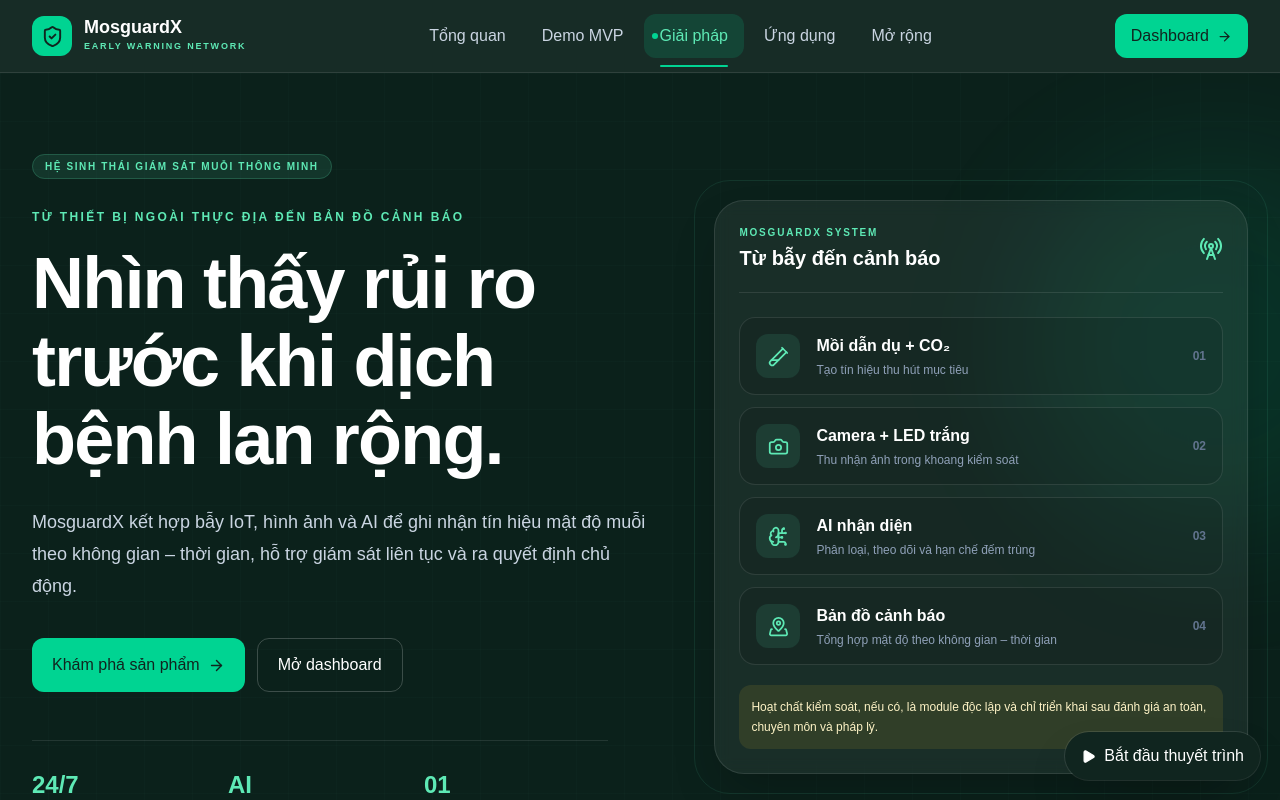
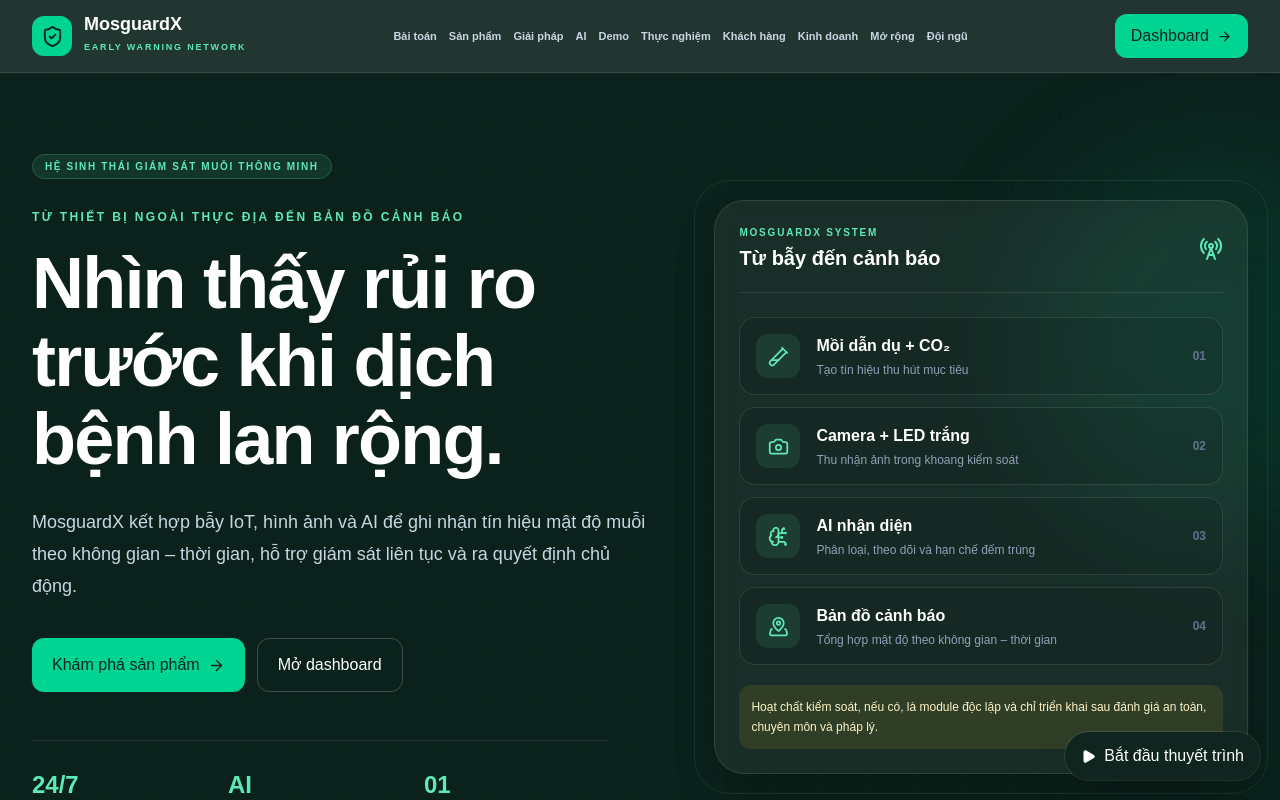
Before and after one commit to quanhaom/mosguardx-platform, a Next.js app: page / in a window 1280 px wide. Shown: the top 800 px of the page. Built offline with nearby package versions, Linux system fonts and the light colour scheme.

Commit message:
feat: add AI inference evidence and reorder landing navigation

```diff
--- a/src/components/layout/public-header.tsx
+++ b/src/components/layout/public-header.tsx
@@ -1,200 +1,61 @@
 "use client";
 
 import Link from "next/link";
-import { usePathname } from "next/navigation";
-import {
-  ArrowRight,
-  Menu,
-  ShieldCheck,
-  X,
-} from "lucide-react";
-import { useEffect, useState } from "react";
+import { ArrowRight, Menu, ShieldCheck, X } from "lucide-react";
+import { useState } from "react";
 
-const landingNavigation = [
-  {
-    href: "/#overview",
-    section: "overview",
-    label: "Tổng quan",
-  },
-  {
-    href: "/#demo",
-    section: "demo",
-    label: "Demo MVP",
-  },
-  {
-    href: "/#solution",
-    section: "solution",
-    label: "Giải pháp",
-  },
-
-  {
-    href: "/#segments",
-    section: "segments",
-    label: "Ứng dụng",
-  },
+const navigation = [
+  { href: "/#problem", label: "Bài toán" },
+  { href: "/#product", label: "Sản phẩm" },
+  { href: "/#solution", label: "Giải pháp" },
+  { href: "/#ai", label: "AI" },
+  { href: "/#demo", label: "Demo" },
+  { href: "/#experiment", label: "Thực nghiệm" },
+  { href: "/#segments", label: "Khách hàng" },
+  { href: "/#business", label: "Kinh doanh" },
+  { href: "/#expansion", label: "Mở rộng" },
+  { href: "/#team", label: "Đội ngũ" },
 ];
 
 export default function PublicHeader() {
-  const pathname = usePathname();
-
-  const [activeSection, setActiveSection] =
-    useState("");
-
-  const [mobileOpen, setMobileOpen] =
-    useState(false);
-
-  useEffect(() => {
-    if (pathname !== "/") {
-      setActiveSection("");
-      return;
-    }
-
-    function updateSectionFromHash() {
-      const hash = window.location.hash.replace("#", "");
-
-      if (hash) {
-        setActiveSection(hash);
-      }
-    }
-
-    updateSectionFromHash();
-
-    const sections = landingNavigation
-      .map((item) =>
-        document.getElementById(item.section),
-      )
-      .filter(
-        (section): section is HTMLElement =>
-          Boolean(section),
-      );
-
-    const observer = new IntersectionObserver(
-      (entries) => {
-        const visibleSections = entries
-          .filter((entry) => entry.isIntersecting)
-          .sort(
-            (first, second) =>
-              second.intersectionRatio -
-              first.intersectionRatio,
-          );
-
-        const currentSection =
-          visibleSections[0]?.target.id;
-
-        if (currentSection) {
-          setActiveSection(currentSection);
-        }
-      },
-      {
-        rootMargin: "-20% 0px -55% 0px",
-        threshold: [0.05, 0.15, 0.3, 0.5],
-      },
-    );
-
-    sections.forEach((section) => {
-      observer.observe(section);
-    });
-
-    window.addEventListener(
-      "hashchange",
-      updateSectionFromHash,
-    );
-
-    return () => {
-      observer.disconnect();
-
-      window.removeEventListener(
-        "hashchange",
-        updateSectionFromHash,
-      );
-    };
-  }, [pathname]);
-
-  function closeMobileMenu() {
-    setMobileOpen(false);
-  }
+  const [mobileOpen, setMobileOpen] = useState(false);
 
   return (
-    <header className="sticky top-0 z-50 border-b border-white/10 bg-[#0b211b]/95 text-white backdrop-blur-xl">
-      <div className="mx-auto flex h-[72px] max-w-7xl items-center justify-between px-5 md:px-8">
+    <header className="sticky top-0 z-50 border-b border-white/10 bg-[#0b211b]/90 text-white backdrop-blur-xl">
+      <div className="mx-auto flex h-[72px] max-w-7xl items-center justify-between gap-4 px-5 md:px-8">
         <Link
-          href="/"
-          onClick={closeMobileMenu}
-          className="flex items-center gap-3"
+          href="/#hero"
+          className="flex shrink-0 items-center gap-3"
+          onClick={() => setMobileOpen(false)}
         >
           <span className="flex h-10 w-10 items-center justify-center rounded-xl bg-emerald-400 text-[#10251f]">
             <ShieldCheck size={23} />
           </span>
 
           <span>
-            <strong className="block text-lg leading-none">
-              MosguardX
-            </strong>
-
-            <small className="mt-1 block text-[9px] font-bold tracking-[0.2em] text-emerald-300">
+            <strong className="block text-lg leading-none">MosguardX</strong>
+            <small className="text-[9px] font-bold tracking-[0.2em] text-emerald-300">
               EARLY WARNING NETWORK
             </small>
           </span>
         </Link>
 
-        <nav className="hidden items-center gap-1 md:flex">
-          {landingNavigation.map((item) => {
-            const active =
-              pathname === "/" &&
-              activeSection === item.section;
-
-            return (
+        <nav
+          aria-label="Điều hướng trang giới thiệu"
+          className="hidden items-center gap-3 text-[11px] font-semibold text-slate-300 xl:flex"
+        >
+          {navigation.map((item) => (
             <Link
-                key={item.section}
+              key={item.href}
               href={item.href}
-                aria-current={
-                  active ? "location" : undefined
-                }
-                className={`relative rounded-xl px-4 py-2.5 text-sm font-semibold transition ${
-                  active
-                    ? "bg-emerald-400/15 text-emerald-300"
-                    : "text-slate-300 hover:bg-white/5 hover:text-white"
-                }`}
+              className="whitespace-nowrap transition hover:text-white"
             >
               {item.label}
-
-                {active && (
-                  <>
-                    <span className="absolute left-2 top-1/2 h-1.5 w-1.5 -translate-y-1/2 rounded-full bg-emerald-400" />
-
-                    <span className="absolute inset-x-4 -bottom-[9px] h-0.5 rounded-full bg-emerald-400" />
-                  </>
-                )}
             </Link>
-            );
-          })}
-
-          <Link
-            href="/expansion"
-            aria-current={
-              pathname.startsWith("/expansion")
-                ? "page"
-                : undefined
-            }
-            className={`relative rounded-xl px-4 py-2.5 text-sm font-semibold transition ${
-              pathname.startsWith("/expansion")
-                ? "bg-emerald-400/15 text-emerald-300"
-                : "text-slate-300 hover:bg-white/5 hover:text-white"
-            }`}
-          >
-            Mở rộng
-
-            {pathname.startsWith("/expansion") && (
-              <>
-                <span className="absolute left-2 top-1/2 h-1.5 w-1.5 -translate-y-1/2 rounded-full bg-emerald-400" />
-
-                <span className="absolute inset-x-4 -bottom-[9px] h-0.5 rounded-full bg-emerald-400" />
-              </>
-            )}
-          </Link>
+          ))}
         </nav>
 
-        <div className="flex items-center gap-2">
+        <div className="flex shrink-0 items-center gap-2">
           <Link
             href="/dashboard"
             className="hidden items-center gap-2 rounded-xl bg-emerald-400 px-4 py-2.5 text-xs font-bold text-[#10251f] transition hover:bg-emerald-300 sm:inline-flex"
@@ -205,91 +66,46 @@
 
           <button
             type="button"
-            aria-label={
-              mobileOpen
-                ? "Đóng menu"
-                : "Mở menu"
-            }
-            className="rounded-xl border border-white/15 p-2.5 text-white md:hidden"
-            onClick={() =>
-              setMobileOpen(
-                (current) => !current,
-              )
-            }
+            aria-label={mobileOpen ? "Đóng menu" : "Mở menu"}
+            aria-expanded={mobileOpen}
+            onClick={() => setMobileOpen((open) => !open)}
+            className="inline-flex h-10 w-10 items-center justify-center rounded-xl border border-white/15 text-slate-200 transition hover:bg-white/10 xl:hidden"
           >
-            {mobileOpen ? (
-              <X size={20} />
-            ) : (
-              <Menu size={20} />
-            )}
+            {mobileOpen ? <X size={20} /> : <Menu size={20} />}
           </button>
         </div>
       </div>
 
       {mobileOpen && (
-        <nav className="border-t border-white/10 bg-[#0b211b] px-5 py-4 md:hidden">
-          <div className="space-y-1">
-            {landingNavigation.map((item) => {
-              const active =
-                pathname === "/" &&
-                activeSection === item.section;
-
-              return (
+        <div className="border-t border-white/10 bg-[#0b211b] px-5 py-4 xl:hidden">
+          <nav
+            aria-label="Điều hướng trang giới thiệu trên thiết bị di động"
+            className="mx-auto grid max-w-7xl grid-cols-2 gap-2 sm:grid-cols-4"
+          >
+            {navigation.map((item, index) => (
               <Link
-                  key={item.section}
+                key={item.href}
                 href={item.href}
-                  onClick={closeMobileMenu}
-                  aria-current={
-                    active
-                      ? "location"
-                      : undefined
-                  }
-                  className={`flex items-center justify-between rounded-xl px-4 py-3 text-sm font-semibold transition ${
-                    active
-                      ? "bg-emerald-400 text-[#10251f]"
-                      : "text-slate-300 hover:bg-white/5 hover:text-white"
-                  }`}
+                onClick={() => setMobileOpen(false)}
+                className="rounded-xl border border-white/10 px-3 py-3 text-sm text-slate-200 transition hover:bg-white/10 hover:text-white"
               >
+                <span className="mr-2 text-[10px] font-bold text-emerald-300">
+                  {String(index + 1).padStart(2, "0")}
+                </span>
                 {item.label}
-
-                  {active && (
-                    <span className="h-2 w-2 rounded-full bg-[#10251f]" />
-                  )}
               </Link>
-              );
-            })}
-
-            <Link
-              href="/expansion"
-              onClick={closeMobileMenu}
-              aria-current={
-                pathname.startsWith("/expansion")
-                  ? "page"
-                  : undefined
-              }
-              className={`flex items-center justify-between rounded-xl px-4 py-3 text-sm font-semibold transition ${
-                pathname.startsWith("/expansion")
-                  ? "bg-emerald-400 text-[#10251f]"
-                  : "text-slate-300 hover:bg-white/5 hover:text-white"
-              }`}
-            >
-              Mở rộng
-
-              {pathname.startsWith("/expansion") && (
-                <span className="h-2 w-2 rounded-full bg-[#10251f]" />
-              )}
-            </Link>
+            ))}
+          </nav>
 
           <Link
             href="/dashboard"
-              onClick={closeMobileMenu}
-              className="mt-3 flex items-center justify-center gap-2 rounded-xl bg-emerald-400 px-4 py-3 text-sm font-bold text-[#10251f]"
+            onClick={() => setMobileOpen(false)}
+            className="mx-auto mt-3 flex max-w-7xl items-center justify-center gap-2 rounded-xl bg-emerald-400 px-4 py-3 text-sm font-bold text-[#10251f] sm:hidden"
           >
             Mở Dashboard
             <ArrowRight size={16} />
           </Link>
         </div>
-        </nav>
       )}
     </header>
   );
```
Also changed, not shown: public/images/ai-inference-result.png (added), src/app/page.tsx (line endings or trailing spaces). Lines whose indentation alone changed are shown as unchanged.
